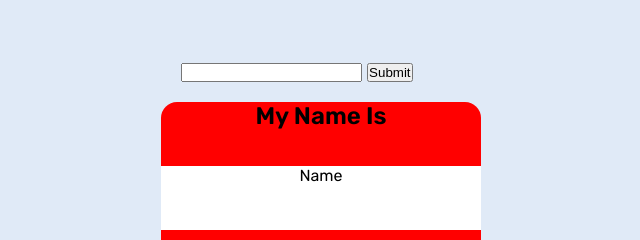
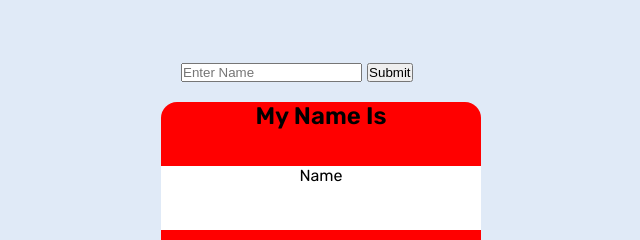
Before and after one commit to rioredwards/Name-Tag, a plain HTML site: page index.html in a window 1280 px wide. Shown: the part 214-454 px from the top of the page, 95-735 px from the left. Drawn offline with Linux system fonts and the light colour scheme.

Commit message:
Placeholder added

```diff
--- a/app.js
+++ b/app.js
@@ -12,4 +12,5 @@ submitBtn.addEventListener('click', () => {
     const nameEntry = textBox.value;
     console.log(nameEntry);
     nameDisplay.textContent = nameEntry;
+    nameEntry.value = '';
 });
--- a/index.html
+++ b/index.html
@@ -19,7 +19,7 @@
 
     <body>
         <main>
-            <input type="text" id="textbox" />
+            <input type="text" id="textbox" placeholder="Enter Name" />
             <button id="submit-btn" name="submit">Submit</button>
         </main>
         <section class="name-container">
```
